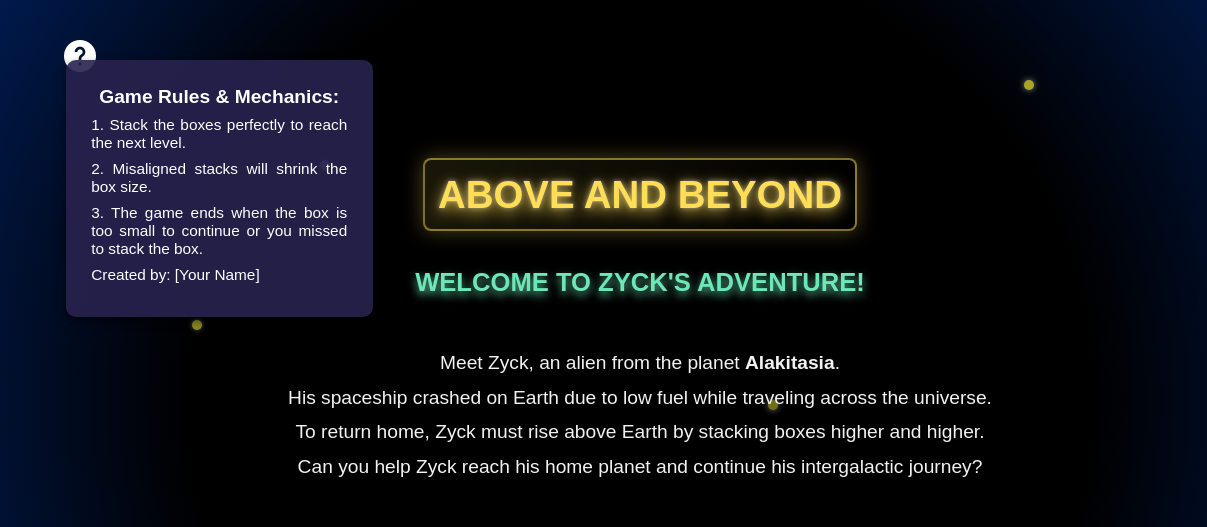
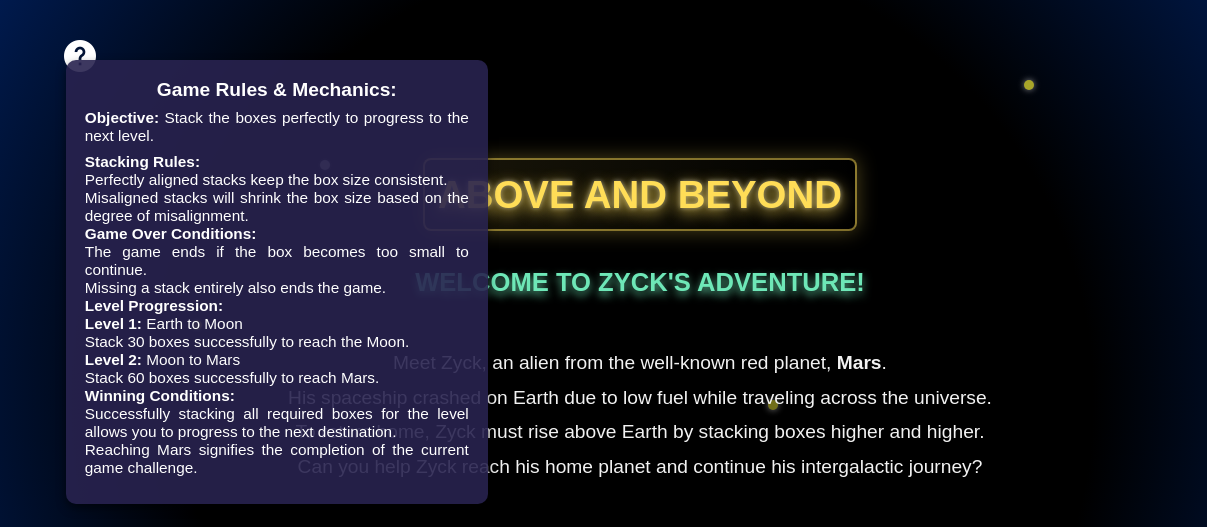
Before and after one commit to SandrieBee/ITE-18-FINAL-PROJECT, a website built with Vite: page src/index.html in a window 1280 px wide. Both pictures are taken after a click on the icon "Game Info". Shown: the top 527 px of the page, 0-1207 px from the left. Built offline with nearby package versions, Linux system fonts and the light colour scheme; files whose address does not match are found by name.

Commit message:
modified code with score system

```diff
--- a/src/index.html
+++ b/src/index.html
@@ -7,6 +7,7 @@
     <link rel="stylesheet" href="./style.css">
     <link rel="stylesheet" href="https://cdn-uicons.flaticon.com/2.6.0/uicons-solid-straight/css/uicons-solid-straight.css">
 </head>
+
 <body>
     <!-- Canvas for Three.js -->
     <div id="game-container">
@@ -27,10 +28,26 @@
         <i class="fi fi-ss-interrogation" id="toggle-info" aria-label="Game Info"></i>
         <div id="info-modal" style="display: none;">
             <h2>Game Rules & Mechanics:</h2>
-            <p>1. Stack the boxes perfectly to reach the next level.</p>
-            <p>2. Misaligned stacks will shrink the box size.</p>
-            <p>3. The game ends when the box is too small to continue or you missed to stack the box.</p>
-            <p>Created by: [Your Name]</p>
+
+            <p><strong>Objective:</strong> Stack the boxes perfectly to progress to the next level.</p>
+            <p><strong>Stacking Rules:</strong>
+                <br>Perfectly aligned stacks keep the box size consistent.
+                <br>Misaligned stacks will shrink the box size based on the degree of misalignment.
+
+                <br><strong>Game Over Conditions:</strong>
+                <br>The game ends if the box becomes too small to continue.
+                <br>Missing a stack entirely also ends the game.
+
+                <br><strong>Level Progression:</strong>
+                <br><strong>Level 1:</strong> Earth to Moon
+                <br>Stack 30 boxes successfully to reach the Moon.
+                <br><strong>Level 2:</strong> Moon to Mars
+                <br>Stack 60 boxes successfully to reach Mars.
+
+                <br><strong>Winning Conditions:</strong>
+                <br>Successfully stacking all required boxes for the level allows you to progress to the next destination.
+                <br>Reaching Mars signifies the completion of the current game challenge.</p>
+
         </div>
     </div>
 
@@ -41,7 +58,7 @@
         <!--Story-->
         <h3>Welcome to Zyck's Adventure!</h3>
         <p id="ZycksStory">
-            Meet Zyck, an alien from the planet <strong>Alakitasia</strong>.
+            Meet Zyck, an alien from the well-known red planet, <strong>Mars</strong>.
             <br>His spaceship crashed on Earth due to low fuel while traveling across the universe.
             <br>To return home, Zyck must rise above Earth by stacking boxes higher and higher.
             <br>Can you help Zyck reach his home planet and continue his intergalactic journey?
--- a/src/script.js
+++ b/src/script.js
@@ -226,8 +226,8 @@ function gameOver() {
     }
     // Reset the game state
     gameSTART = false;
-
-    const userChoice = confirm("Game Over! Do you want to go back to the main menu? (Press 'Cancel' to restart the game)");
+    const userChoice = confirm(`GAME OVER! You stacked ${score} boxes.
+        \nDo you want to go back to the main menu? (Press 'Cancel' to restart the game)`);
     if (userChoice) {
         goToMainMenu();
     } else {
@@ -314,15 +314,14 @@ function restartGame() {
 }
 
 //BUTTONS:
-document.getElementById('score').style.display = 'none'; // Hide the score initially
-let score = 0;                   // Initialize the score
+document.getElementById('score').style.display = 'none';
+let score = 0;
 
 // Function to update the score
 function updateScore() {
     const scoreElement = document.getElementById('score');
     if (scoreElement.style.display !== 'none') {
         scoreElement.innerText = `${score}`; // Update the score text
-
     }
 }
 
@@ -330,6 +329,7 @@ function updateScore() {
 const infoModal = document.getElementById('info-modal');
 const infoIcon = document.getElementById("toggle-info");
 const stars = document.getElementById("starry-sky")
+
 // Toggle the modal visibility when the icon is clicked
 infoIcon.addEventListener("click", (event) => {
     event.stopPropagation()
--- a/src/style.css
+++ b/src/style.css
@@ -145,9 +145,9 @@ body {
     left: 5%;
     background: rgba(40, 35, 79, 0.9);
     color: white;
-    padding: 2vw;
+    padding: 1.5vw;
     border-radius: 10px;
-    width: 20vw;
+    width: 30vw;
     display: none;
     box-shadow: 0px 4px 10px rgba(0, 0, 0, 0.5);
     z-index: 1000;
@@ -186,7 +186,7 @@ button {
     position: fixed;
     top: 5%;
     left: 5%;
-    font-size: 1.5vw;
+    font-size: 2.5vw;
     font-weight: bold;
     color: #ffffff;
     background-color: rgb(18, 50, 14);
```
